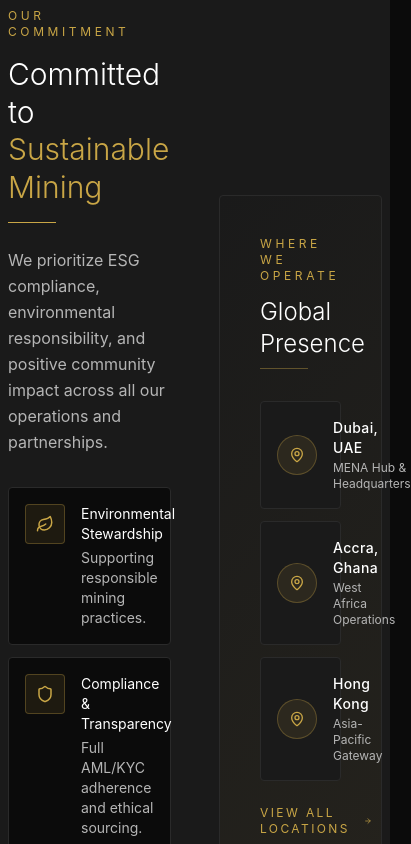
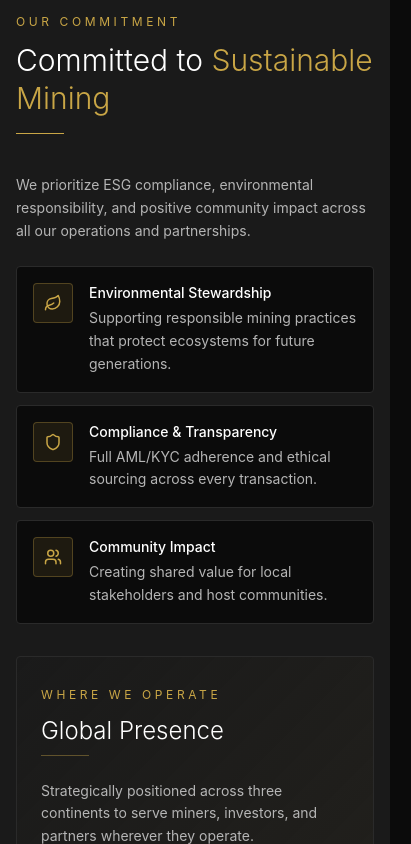
Before and after one commit to OwusuEmmanuelTakyi/NYIN-International-FZCO, a React (Vite) app: page / in a window 390 px wide. Shown: the part 5260-6104 px from the top of the page, 411 px wide, since content can reach past the window. Built offline with nearby package versions, Linux system fonts and the light colour scheme; no server answers.

Commit message:
responsiveness

```diff
--- a/src/app/pages/Home.tsx
+++ b/src/app/pages/Home.tsx
@@ -518,11 +518,35 @@ export default function Home() {
 
       {/* ============ SUSTAINABLE MINING + GLOBAL PRESENCE (with image) ============ */}
       <section className="py-20" style={{ backgroundColor: "var(--color-bg-alt)" }}>
-        <div className="max-w-7xl mx-auto px-2 sm:px-4 lg:px-8">
-          <div className="grid grid-cols-2 lg:grid-cols-2 gap-12 items-center">
-            {/* Left — Sustainable Mining with image */}
+  <div className="max-w-7xl mx-auto px-4 sm:px-6 lg:px-8">
+
+    {/* Section header — visible on mobile, hidden on desktop (each col has its own label) */}
+    <div className="mb-10 lg:hidden">
+      <div
+        className="inline-block mb-3 text-xs tracking-[0.3em] uppercase"
+        style={{ color: "var(--color-accent)" }}
+      >
+        Our Commitment
+      </div>
+      <h2
+        className="text-3xl font-light leading-tight"
+        style={{ color: "var(--color-text)" }}
+      >
+        Committed to{" "}
+        <span style={{ color: "var(--color-accent)" }}>Sustainable Mining</span>
+      </h2>
+      <div
+        className="w-12 h-px mt-4"
+        style={{ backgroundColor: "var(--color-accent)" }}
+      />
+    </div>
+
+    <div className="grid grid-cols-1 lg:grid-cols-2 gap-8 lg:gap-12 items-start">
+
+      {/* ── LEFT — Sustainable Mining ── */}
       <div>
-
+        {/* Desktop-only label */}
+        <div className="hidden lg:block">
           <div
             className="inline-block mb-4 text-xs tracking-[0.3em] uppercase"
             style={{ color: "var(--color-accent)" }}
@@ -539,8 +563,13 @@ export default function Home() {
           <div
             className="w-12 h-px mb-6"
             style={{ backgroundColor: "var(--color-accent)" }}
-              ></div>
-              <p className="mb-8 leading-relaxed" style={{ color: "var(--color-text-muted)" }}>
+          />
+        </div>
+
+        <p
+          className="mb-6 leading-relaxed text-sm sm:text-base"
+          style={{ color: "var(--color-text-muted)" }}
+        >
           We prioritize ESG compliance, environmental responsibility, and positive community impact across all our operations and partnerships.
         </p>
 
@@ -549,12 +578,12 @@ export default function Home() {
             {
               icon: Leaf,
               title: "Environmental Stewardship",
-                    desc: "Supporting responsible mining practices.",
+              desc: "Supporting responsible mining practices that protect ecosystems for future generations.",
             },
             {
               icon: Shield,
               title: "Compliance & Transparency",
-                    desc: "Full AML/KYC adherence and ethical sourcing.",
+              desc: "Full AML/KYC adherence and ethical sourcing across every transaction.",
             },
             {
               icon: Users,
@@ -590,10 +619,13 @@ export default function Home() {
                   <Icon style={{ color: "var(--color-accent)" }} size={18} />
                 </div>
                 <div>
-                        <h4 className="mb-1 text-sm" style={{ color: "var(--color-text)" }}>
+                  <h4
+                    className="mb-1 text-sm font-medium"
+                    style={{ color: "var(--color-text)" }}
+                  >
                     {item.title}
                   </h4>
-                        <p className="text-sm" style={{ color: "var(--color-text-muted)" }}>
+                  <p className="text-sm leading-relaxed" style={{ color: "var(--color-text-muted)" }}>
                     {item.desc}
                   </p>
                 </div>
@@ -603,9 +635,9 @@ export default function Home() {
         </div>
       </div>
 
-            {/* Right — Global Presence */}
+      {/* ── RIGHT — Global Presence ── */}
       <div
-              className="p-10"
+        className="p-6 sm:p-8 lg:p-10"
         style={{
           backgroundColor: "var(--color-bg)",
           border: "1px solid var(--color-border)",
@@ -628,8 +660,12 @@ export default function Home() {
         <div
           className="w-12 h-px mb-6"
           style={{ backgroundColor: "var(--color-accent-medium)" }}
-              ></div>
-              <p className="mb-8 text-sm leading-relaxed" style={{ color: "var(--color-text-muted)" }}>
+        />
+        <p
+          className="mb-6 text-sm leading-relaxed"
+          style={{ color: "var(--color-text-muted)" }}
+        >
+          Strategically positioned across three continents to serve miners, investors, and partners wherever they operate.
         </p>
 
         <div className="space-y-3">
@@ -671,7 +707,10 @@ export default function Home() {
                 >
                   {loc.city}
                 </div>
-                      <div className="text-xs mt-0.5" style={{ color: "var(--color-text-muted)" }}>
+                <div
+                  className="text-xs mt-0.5"
+                  style={{ color: "var(--color-text-muted)" }}
+                >
                   {loc.region}
                 </div>
               </div>
@@ -681,7 +720,7 @@ export default function Home() {
 
         <Link
           to="/contact"
-                className="inline-flex items-center gap-2 mt-6 text-xs tracking-[0.2em] uppercase transition-all"
+          className="inline-flex items-center gap-2 mt-8 text-xs tracking-[0.2em] uppercase transition-all"
           style={{ color: "var(--color-accent)" }}
           onMouseEnter={(e) => (e.currentTarget.style.color = "var(--color-accent-hover)")}
           onMouseLeave={(e) => (e.currentTarget.style.color = "var(--color-accent)")}
@@ -690,6 +729,7 @@ export default function Home() {
           <ArrowRight size={14} />
         </Link>
       </div>
+
     </div>
   </div>
 </section>
```
Lines whose indentation alone changed are shown as unchanged.
